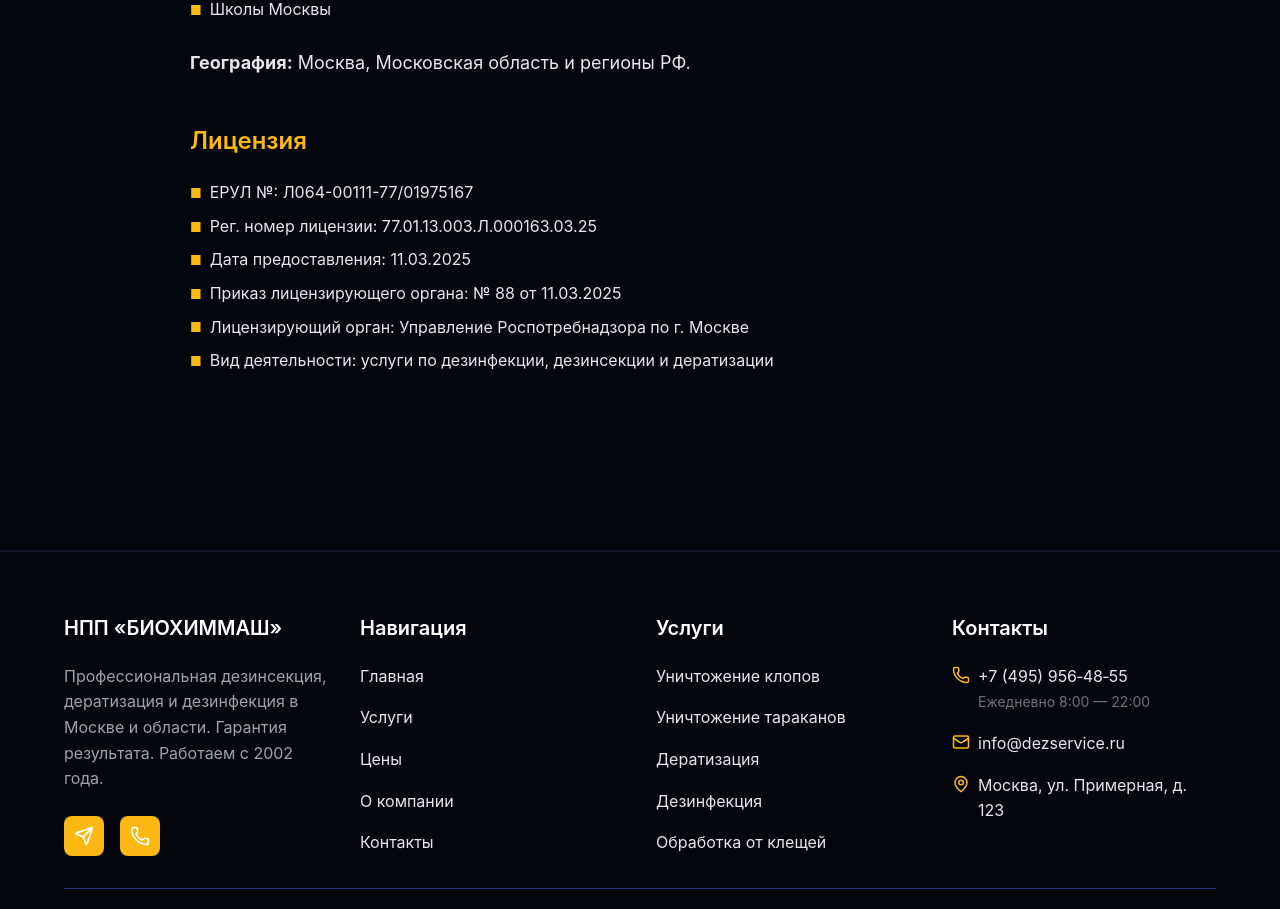
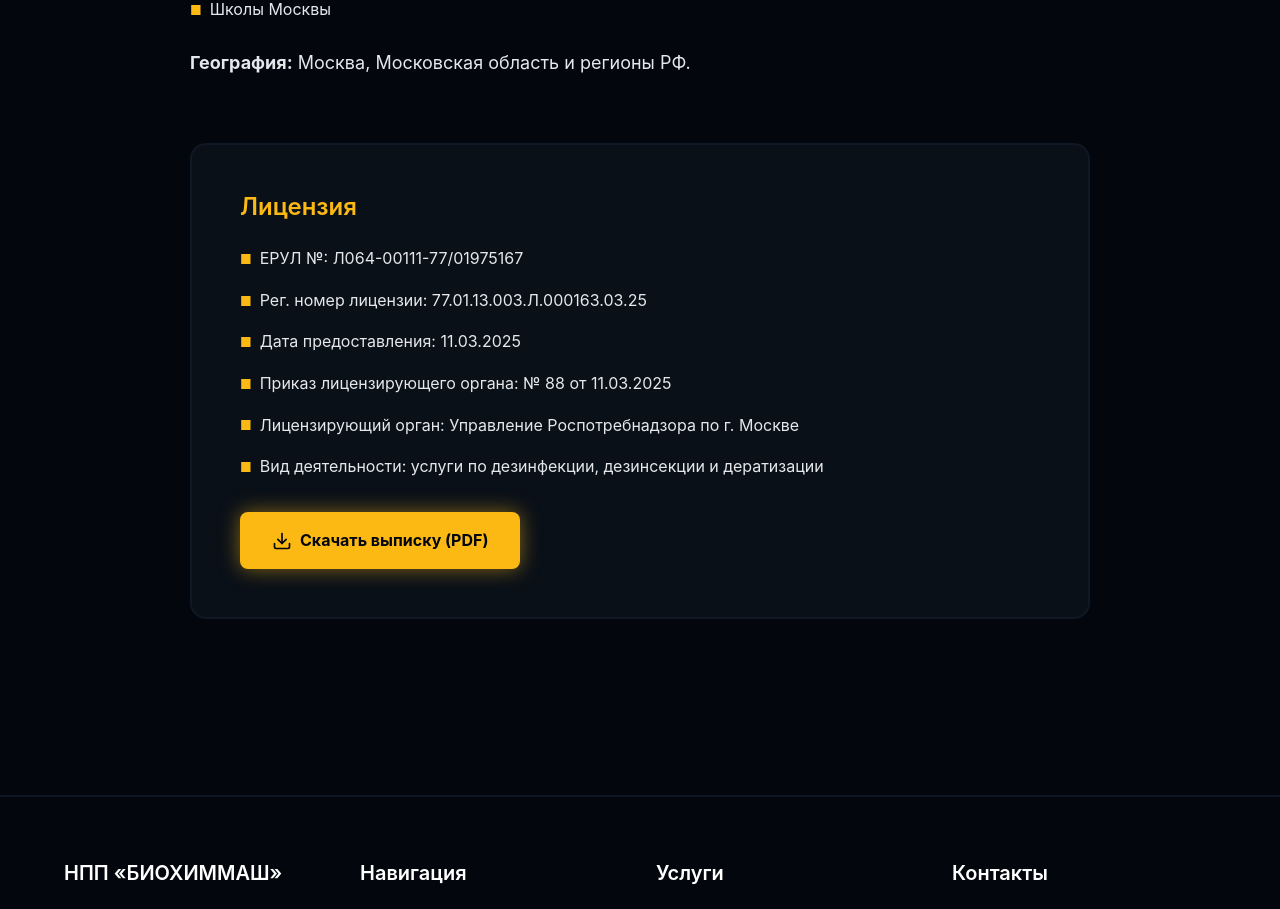
Before and after one commit to reenaBoo/dez-site, a Next.js app: page /about in a window 1280 px wide. Shown: the part 1380-2289 px from the top of the page. Built offline with nearby package versions, Linux system fonts and the light colour scheme.

Commit message:
Fix image paths for GitHub Pages

```diff
--- a/src/app/about/page.tsx
+++ b/src/app/about/page.tsx
@@ -1,6 +1,8 @@
+// src/app/about/page.tsx
 'use client';
 
 import styled from 'styled-components';
+import { Download } from 'lucide-react';
 import Container from '@/components/layout/Container';
 
 const PageWrapper = styled.div`
@@ -64,6 +66,70 @@
     }
 `;
 
+const LicenseSection = styled(Section)`
+    background-color: ${({ theme }) => theme.colors.backgroundAlt};
+    border: 2px solid ${({ theme }) => theme.colors.navyLight};
+    border-radius: ${({ theme }) => theme.borderRadius.lg};
+    padding: ${({ theme }) => theme.spacing.xxl};
+    margin-top: ${({ theme }) => theme.spacing.xxxl};
+
+    @media (max-width: ${({ theme }) => theme.breakpoints.tablet}) {
+        padding: ${({ theme }) => theme.spacing.xl};
+    }
+`;
+
+const LicenseList = styled.ul`
+    list-style: none;
+    display: flex;
+    flex-direction: column;
+    gap: ${({ theme }) => theme.spacing.md};
+`;
+
+const LicenseItem = styled.li`
+    display: flex;
+    align-items: flex-start;
+    gap: ${({ theme }) => theme.spacing.sm};
+    color: ${({ theme }) => theme.colors.text};
+    font-size: ${({ theme }) => theme.fontSize.base};
+    line-height: 1.6;
+
+    &::before {
+        content: '■';
+        color: ${({ theme }) => theme.colors.primary};
+        font-size: 0.8em;
+        margin-top: 0.3em;
+        flex-shrink: 0;
+    }
+`;
+
+const DownloadButton = styled.a`
+    display: inline-flex;
+    align-items: center;
+    gap: ${({ theme }) => theme.spacing.sm};
+    padding: ${({ theme }) => theme.spacing.md} ${({ theme }) => theme.spacing.xl};
+    background-color: ${({ theme }) => theme.colors.primary};
+    color: ${({ theme }) => theme.colors.navy};
+    border: none;
+    border-radius: ${({ theme }) => theme.borderRadius.md};
+    font-size: ${({ theme }) => theme.fontSize.base};
+    font-weight: ${({ theme }) => theme.fontWeight.bold};
+    text-decoration: none;
+    cursor: pointer;
+    transition: all ${({ theme }) => theme.transitions.normal};
+    box-shadow: ${({ theme }) => theme.shadows.glow};
+    margin-top: ${({ theme }) => theme.spacing.xl};
+
+    &:hover {
+        background-color: ${({ theme }) => theme.colors.primaryLight};
+        transform: translateY(-2px);
+        box-shadow: 0 0 30px rgba(253, 185, 19, 0.7);
+    }
+
+    svg {
+        flex-shrink: 0;
+    }
+`;
+
 export default function AboutPage() {
   return (<PageWrapper>
       <Container>
@@ -73,9 +139,9 @@
           <Section>
             <Text>
               <span>ООО «НПП «БИОХИММАШ»</span> - специализированная компания полного цикла.
-            Выполняем дезинсекцию (включая акарицидные обработки), дератизацию,
-            дезинфекцию помещений, оборудования и транспорта, а также фитосанитарную
-            обработку территорий (в т.ч. удаление инвазивных видов, таких как борщевик Сосновского).
+              Выполняем дезинсекцию (включая акарицидные обработки), дератизацию, дезинфекцию
+              помещений, оборудования и транспорта, а также фитосанитарную обработку территорий
+              (в т.ч. удаление инвазивных видов, таких как борщевик Сосновского).
             </Text>
             <Text>
               Работаем по утверждённым регламентам, документируем все этапы и обеспечиваем
@@ -87,33 +153,25 @@
             <SectionTitle>Наши преимущества</SectionTitle>
             <List>
               <ListItem>
-              Производственный контроль (ППК) под требования Роспотребнадзора,
-              журналы учёта, акты, протоколы, технологические карты
+                Производственный контроль (ППК) под требования Роспотребнадзора, журналы учёта,
+                акты, протоколы, технологические карты
               </ListItem>
               <ListItem>
-              Обученный персонал (гражданство РФ), использование современных методик
-              (в т.ч. сухая обработка), СИЗ и современное оборудование
+                Обученный персонал (гражданство РФ), использование современных методик (в т.ч.
+                сухая обработка), СИЗ и современное оборудование
               </ListItem>
-            <ListItem>
-              Работаем с 2002 года — более 20 лет опыта
-            </ListItem>
-            <ListItem>
-              Гарантия результата
-            </ListItem>
-            <ListItem>
-              Безопасные сертифицированные препараты
-            </ListItem>
-            <ListItem>
-              Выезд специалиста в день обращения
-            </ListItem>
+              <ListItem>Работаем с 2002 года — более 20 лет опыта</ListItem>
+              <ListItem>Гарантия результата</ListItem>
+              <ListItem>Безопасные сертифицированные препараты</ListItem>
+              <ListItem>Выезд специалиста в день обращения</ListItem>
             </List>
           </Section>
 
           <Section>
             <SectionTitle>Клиенты и опыт</SectionTitle>
             <Text>
-            Работаем с объектами любой сложности. Среди реализованных проектов
-            и категорий клиентов:
+              Работаем с объектами любой сложности. Среди реализованных проектов и категорий
+              клиентов:
             </Text>
             <List>
               <ListItem>Maison Dellos (рестораны, сеть «МуМу» и др.)</ListItem>
@@ -136,18 +194,26 @@
             </Text>
           </Section>
 
-        {/* Лицензия */}
-        <Section>
+          <LicenseSection>
             <SectionTitle>Лицензия</SectionTitle>
-          <List>
-            <ListItem>ЕРУЛ №: Л064-00111-77/01975167</ListItem>
-            <ListItem>Рег. номер лицензии: 77.01.13.003.Л.000163.03.25</ListItem>
-            <ListItem>Дата предоставления: 11.03.2025</ListItem>
-            <ListItem>Приказ лицензирующего органа: № 88 от 11.03.2025</ListItem>
-            <ListItem>Лицензирующий орган: Управление Роспотребнадзора по г. Москве</ListItem>
-            <ListItem>Вид деятельности: услуги по дезинфекции, дезинсекции и дератизации</ListItem>
-          </List>
-        </Section>
+            <LicenseList>
+              <LicenseItem>ЕРУЛ №: Л064-00111-77/01975167</LicenseItem>
+              <LicenseItem>Рег. номер лицензии: 77.01.13.003.Л.000163.03.25</LicenseItem>
+              <LicenseItem>Дата предоставления: 11.03.2025</LicenseItem>
+              <LicenseItem>Приказ лицензирующего органа: № 88 от 11.03.2025</LicenseItem>
+              <LicenseItem>
+                Лицензирующий орган: Управление Роспотребнадзора по г. Москве
+              </LicenseItem>
+              <LicenseItem>
+                Вид деятельности: услуги по дезинфекции, дезинсекции и дератизации
+              </LicenseItem>
+            </LicenseList>
+
+            <DownloadButton href='/documents/license.pdf' download>
+              <Download size={20} />
+              Скачать выписку (PDF)
+            </DownloadButton>
+          </LicenseSection>
         </Content>
       </Container>
     </PageWrapper>);
```
Also changed, not shown: src/app/contacts/page.tsx (+34 -34 lines), src/utils/etAssetPath.ts (+8 -3 lines). Lines whose indentation alone changed are shown as unchanged.
